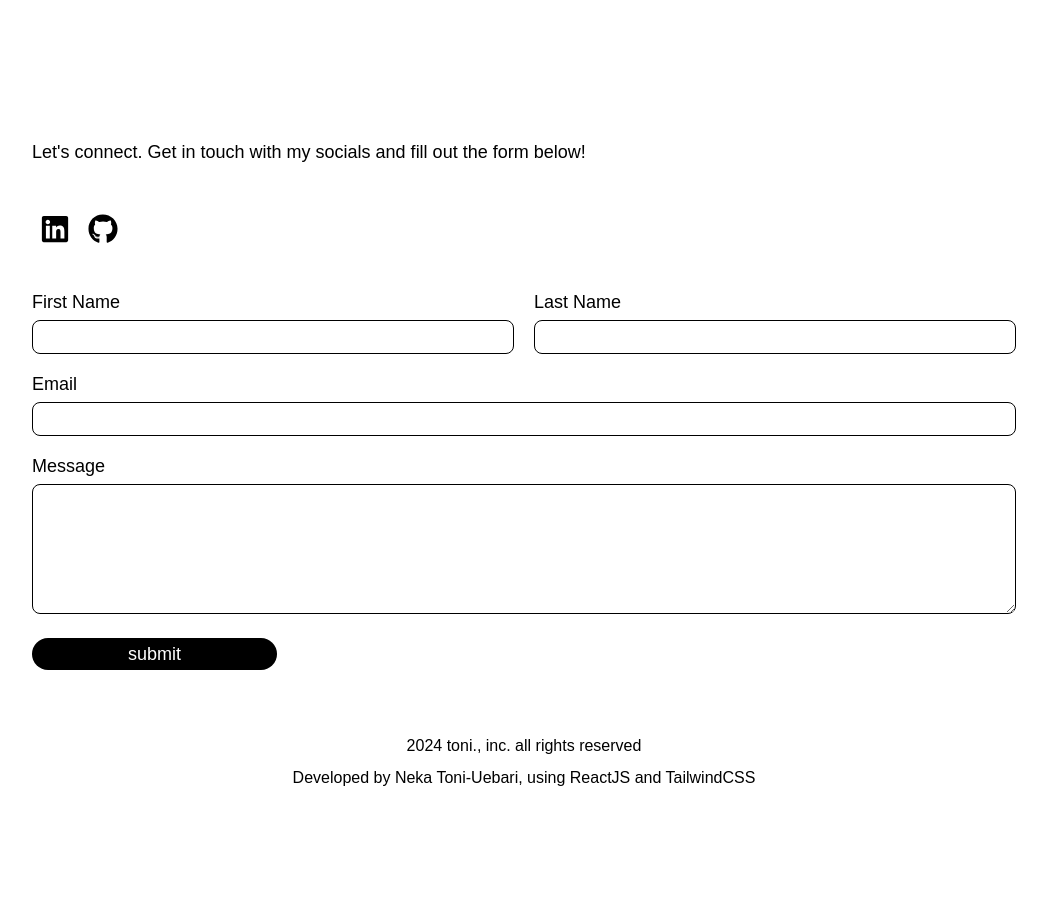
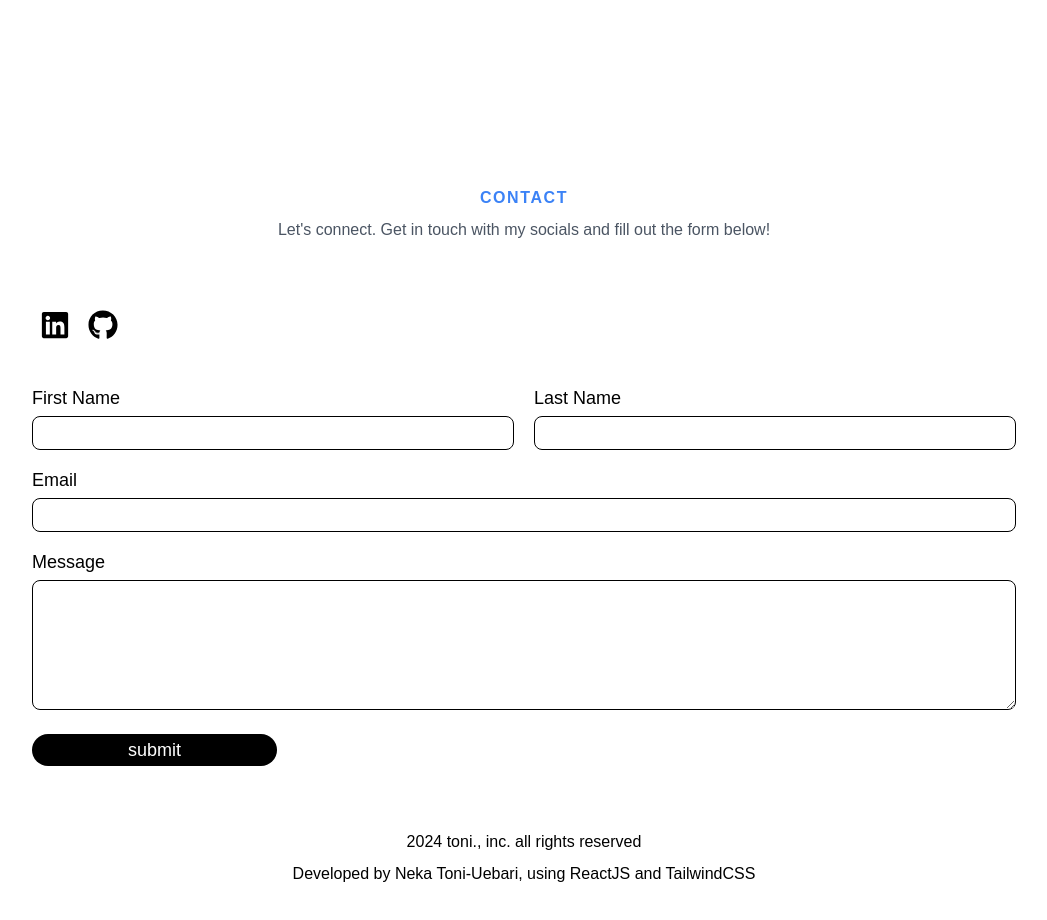
Before and after one commit to toniu/toni-portfolio, a React (Create React App) app: page / in a window 1280 px wide. Shown: the part 3200-4120 px from the top of the page, without its empty margins (116-1163 px from the left). Before the commit the page ends 4094 px from the top, so only its background shows below. Built offline with nearby package versions, Linux system fonts and the light colour scheme.

Commit message:
heading for contact.

```diff
--- a/src/components/Contact.jsx
+++ b/src/components/Contact.jsx
@@ -1,6 +1,7 @@
 import React, { useState } from 'react';
 import { useForm } from '@formspree/react';
 import { FaPaperPlane } from "react-icons/fa";
+import { motion } from "framer-motion";
 import { FaLinkedin, FaGithub } from "react-icons/fa";
 
 const Contact = () => {
@@ -42,8 +43,24 @@ const Contact = () => {
 
     return (
         <div id='contact' className='relative h-auto flex justify-center items-center'>
+
             <div className="w-4/5 px-5 pt-6 pb-10">
-                <p className="text-base md:text-lg font-light text-center md:text-left text-black mb-1">Let's connect. Get in touch with my socials and fill out the form below!</p>
+                {/* Section header */}
+                <header className="text-center mb-6 mt-12">
+                    <motion.h2
+                        class="block text-base uppercase tracking-widest text-blue-500 font-bold"
+                        initial={{ opacity: 0, y: 6 }}
+                        whileInView={{ opacity: 1, y: 0 }}
+                        viewport={{ once: true }}
+                        transition={{ duration: 0.4, ease: 'easeOut' }}
+                    >
+                        Contact
+                    </motion.h2>
+
+                    <p className="mt-2 text-sm md:text-base text-gray-600">
+                        Let's connect. Get in touch with my socials and fill out the form below!
+                    </p>
+                </header>
                 <ul className='flex justify-center md:justify-start text-3xl text-black'>
                     <li className='nav-item p-2'>
                         <a href="https://www.linkedin.com/in/neka-toni-uebari/" target="_blank" rel="noopener noreferrer"
```
